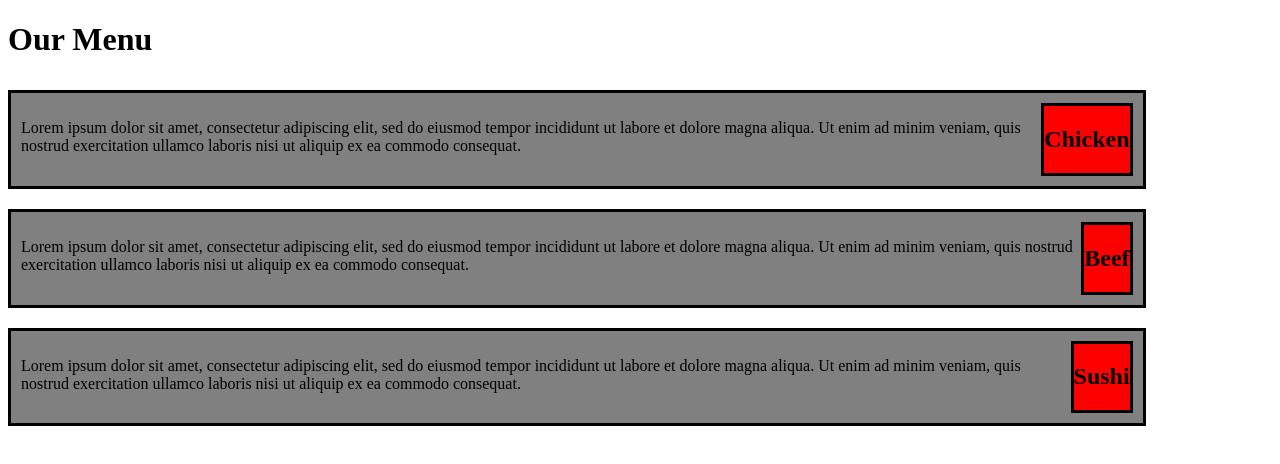
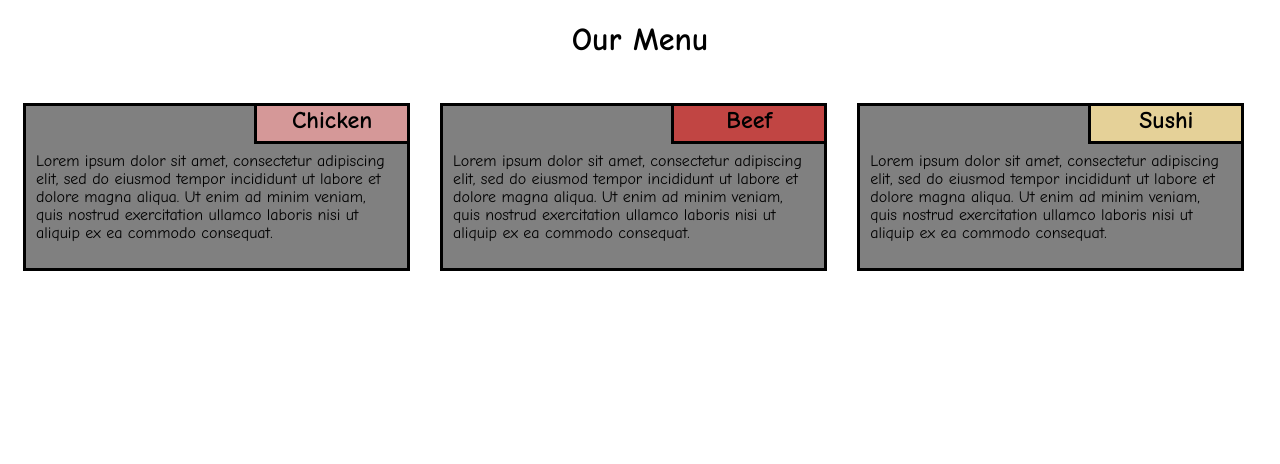
Before and after one commit to ReeseSanders/Module-2-solution, a plain HTML site: page Module-2-Solution/index.html in a window 1280 px wide. Drawn offline with Linux system fonts and the light colour scheme.

Commit message:
Ready for grade

```diff
--- a/Module-2-Solution/CSS/styles.css
+++ b/Module-2-Solution/CSS/styles.css
@@ -1,44 +1,78 @@
 
 .container {
-	width: 90%;
-
+	width: 100%;
+	margin: auto;
+	font-family: "Comic Sans MS", cursive, sans-serif; ;
 }
 
 .box {
-	box-sizing: border-box;
 	background-color: grey;
 	border-style: solid;
 	padding: 10px;
-	margin-top: 10px;
-	margin-bottom:10px;
+	position:relative;
+	margin:auto;
 }
 
 h2{
 	text-align: center;
+	margin: 0px;
+	padding: 0px;
 }
 
 .h_box {
-	background-color: red;
 	border-style: solid;
 	margin: 0px;
 	padding: 0px;
-	float: right;
+	position: absolute;
+	top: -3px;
+	right: -3px;
+	width:150px;
+	height: 35px;
+
+}
+
+.item {
+	box-sizing: border-box;
+	width:50%;
+	float:left;
+	padding: 15px;
 }
 
 @media (min-width: 992px){
-	.box {
-		float: left;
-
+	.item {
+		width: 33%;
 	}
 }
 
 @media (min-width: 768px) and (max-width:991px){
-	h1 {
-		color: green;
+	.sushi {
+		width:100%
 	}
 }
 @media (max-width: 767px){
-	h1 {
-		color: black;
+	.item {
+		width: 100%;
 	}
 }
+
+p{padding-top:20px;}
+
+
+
+h1 {
+	text-align:center;
+	margin-bottom:30px;
+	color: black;
+}
+
+.chicken .h_box {
+	background-color:#d59898;
+}
+
+.beef .h_box {
+	background-color:#c14543;
+}
+
+.sushi .h_box {
+	background-color: #e5d198;
+}
--- a/Module-2-Solution/index.html
+++ b/Module-2-Solution/index.html
@@ -15,25 +15,31 @@
 	</div>
 
 	<div class="container">
+		<div class="item chicken">
 			<div class="box">
 				<div class="h_box">
 					<h2>Chicken</h2>
 				</div>
 				<p> Lorem ipsum dolor sit amet, consectetur adipiscing elit, sed do eiusmod tempor incididunt ut labore et dolore magna aliqua. Ut enim ad minim veniam, quis nostrud exercitation ullamco laboris nisi ut aliquip ex ea commodo consequat.</p>
 			</div>
+		</div>
+		<div class="item beef">
 			<div class="box">
 				<div class="h_box">
 					<h2>Beef</h2>
 				</div>
 				<p> Lorem ipsum dolor sit amet, consectetur adipiscing elit, sed do eiusmod tempor incididunt ut labore et dolore magna aliqua. Ut enim ad minim veniam, quis nostrud exercitation ullamco laboris nisi ut aliquip ex ea commodo consequat.</p>
 			</div>
+		</div>
+		<div class="item sushi">
 			<div class ="box">
 				<div class="h_box">
 					<h2>Sushi</h2>
 				</div>
 				<p> Lorem ipsum dolor sit amet, consectetur adipiscing elit, sed do eiusmod tempor incididunt ut labore et dolore magna aliqua. Ut enim ad minim veniam, quis nostrud exercitation ullamco laboris nisi ut aliquip ex ea commodo consequat.</p>
 			</div>
-
+		</div>
+	</div>
 </body>
 
 </html>
```
Lines whose indentation alone changed are shown as unchanged.
